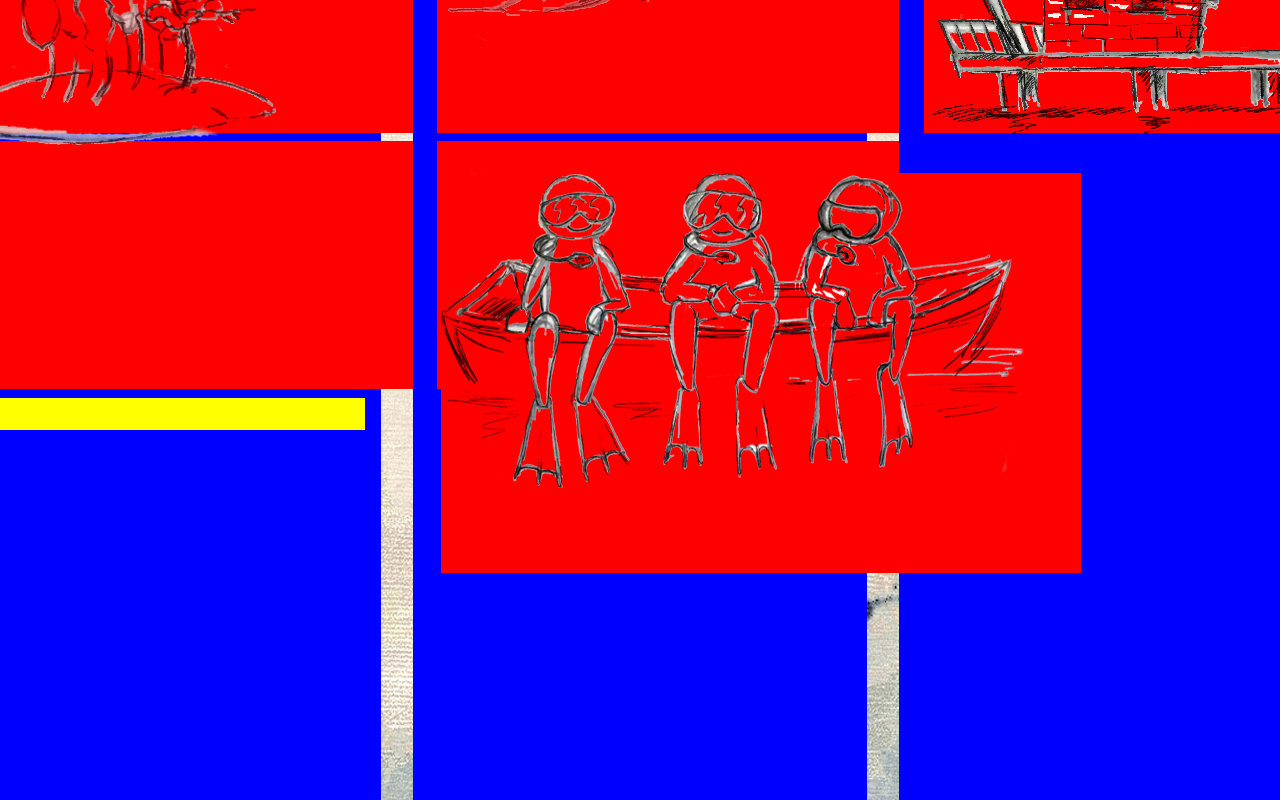
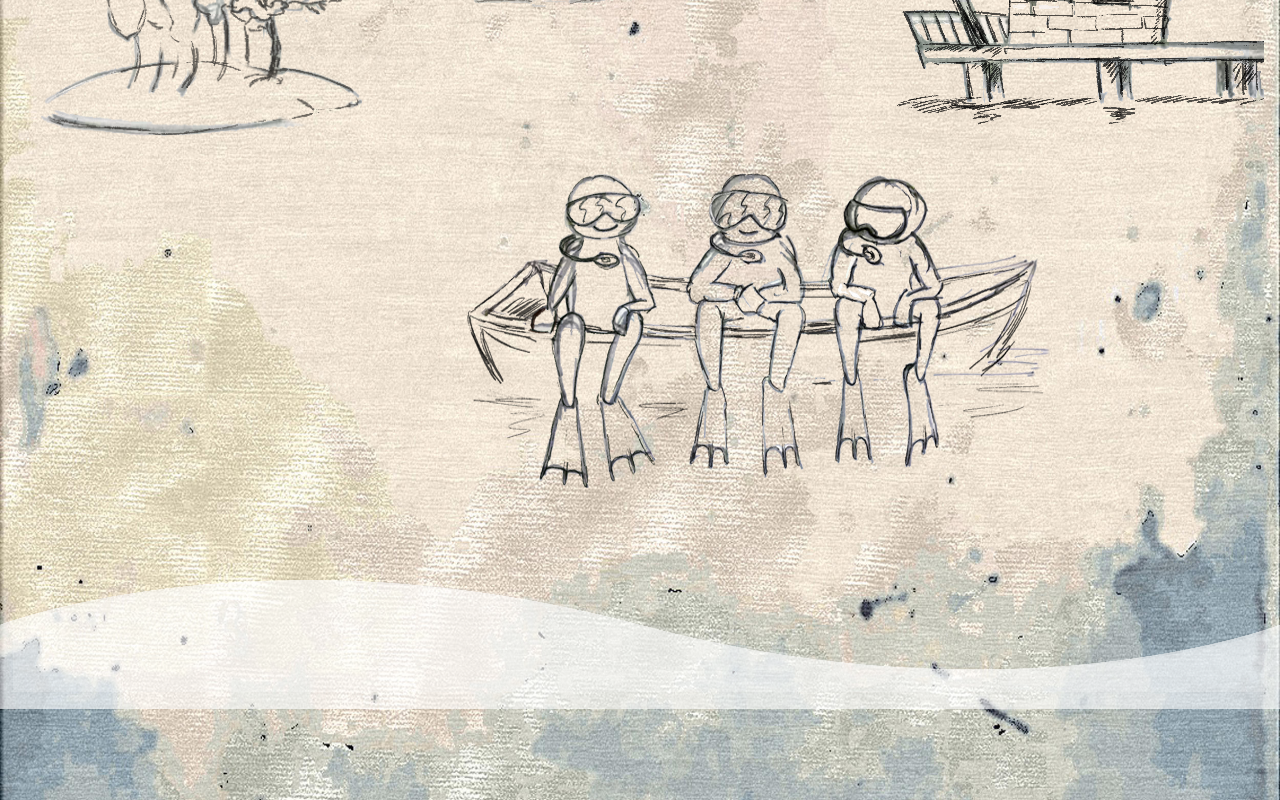
Before and after one commit to maikkinen/divers, a React (Create React App) app: page / in a window 1280 px wide. Shown: the part 380-1180 px from the top of the page. Built offline with nearby package versions, Linux system fonts and the light colour scheme.

Commit message:
Divers floating & waves MVP

```diff
--- a/src/animations/Waves.js
+++ b/src/animations/Waves.js
@@ -6,9 +6,9 @@ import styled, { keyframes } from 'styled-components'
 
 
 const waving1 = keyframes` {
-  0% { left: 0; }
-  50% { left: 200px; }
-  100% { left: 0; }
+  0% { left: -50px; }
+  50% { left: 20px; }
+  100% { left: -50px; }
 }`
 
 const waving2 = keyframes` {
@@ -18,11 +18,9 @@ const waving2 = keyframes` {
 }`
 
 const higher = keyframes` {
-  0% { top: 100px; }
-  50% {
-    top: 120px;
-  }
-  100% { top: 100px; }
+  0% { height: 13%; }
+  50% { height: 15%; }
+  100% { height: 13%; }
 }`
 
 const wavering = keyframes` {
@@ -33,27 +31,28 @@ const wavering = keyframes` {
 
 const OneWave = styled.div`
   width: 100%;
-  height: 100%;
-  opacity: 0.6;
-  margin: 0 auto;
-  background-image: url(${wave});
-  position: relative;
-  repeat: no-repeat;
-  animation: ${higher} 10s ease-in-out infinite;
-`
-
-const OneWave2 = styled.div`
-  width: 100%;
-  height: 150%;
+  height: 20%;
   opacity: 0.6;
   margin: 0 auto;
   background-image: url(${wave});
   position: absolute;
-  top: 1vh;
-  left: 0;
-  repeat: false;
+  left: 0px;
+  top: 120vh;
+  background-repeat: no-repeat;
+`
+
+const OneWave2 = styled.div`
+  width: 98%;
+  height: 13%;
+  opacity: 0.2;
+  margin: 0 auto;
+  background-image: url(${wave});
+  position: absolute;
+  left: 1%;
+  top: 120vh;
+  background-repeat: repeat-x;
   animation-delay: 3s;
-  animation: ${waving2} 20s linear infinite
+  animation: ${wavering} 5s ease-out infinite, ${higher} 10s linear infinite
 `
 const OneWave3 = styled.div`
   width: 100%;
@@ -64,7 +63,6 @@ const OneWave3 = styled.div`
   position: absolute;
   top: 1vh;
   left: 0;
-  repeat: false;
   animation-delay: 3s;
   animation: ${wavering} 10s linear infinite
 `
@@ -75,6 +73,7 @@ const Waves = () => {
   return (
     <div>
       <OneWave />
+      <OneWave2 />
     </div>
   )
 }
--- a/src/components/Grid.js
+++ b/src/components/Grid.js
@@ -19,7 +19,6 @@ const containerStyle = {
   padding: '0',
   width: '100%',
   minHeight: '100%',
-  //backgroundImage: `url(${watercolor})`,
   display: 'flex',
   alignItems: 'center',
   justifyContent: 'center',
@@ -34,9 +33,10 @@ const rowStyle = {
   width: '33%',
   height: '100%',
   borderRadius: '1em',
-  backgroundColor: 'blue',
   margin: '1em',
-  padding: '1em'
+  padding: '1em',
+  overflow: 'hidden',
+  //backgroundColor: 'blue',
 }
 
 const fullWidthRow = {
@@ -44,35 +44,25 @@ const fullWidthRow = {
   //position: 'relative',
   height: '1em',
   borderRadius: '0em',
-  backgroundColor: 'yellow',
   margin: '0em',
-  overflow: 'hidden'
-}
+  //backgroundColor: 'yellow',
 
-const waveRow = {
-  width: '100%',
-  //position: 'relative',
-  height: '1em',
-  borderRadius: '0em',
-  backgroundRepeat: 'no-repeat',
-  backgroundColor: 'yellow',
-  margin: '0em',
 }
 
 const gridDiversStyle = {
   width: '50%',
   height: '50%',
+  overflow: 'hidden',
   backgroundRepeat: 'no-repeat',
-  overflow: 'hidden',
-  backgroundColor: 'red',
+  //backgroundColor: 'red',
 }
 
 const gridElemStyle = {
   width: '30em',
   height: '15em',
-  backgroundColor: 'red',
   padding: '0.25em',
-  margin: '2%',
+  margin: '0.25em',
+  //backgroundColor: 'red',
 }
 
 const Grid = () => {
@@ -85,9 +75,9 @@ const Grid = () => {
           <ImageBox image={iland} style={{ opacity: '0.8', height: '80%' }} />
         </Col>
         <Col style={gridElemStyle}></Col>
-        <Col style={fullWidthRow}>Yolo</Col>
-        <Waves style={waveRow} />
-        <Col style={fullWidthRow}>Yolo</Col>
+        <Col style={fullWidthRow}></Col>
+        <Waves />
+        <Col style={fullWidthRow}></Col>
       </Row>
       <Row style={rowStyle}>
         <Col></Col>
```
Also changed, not shown: src/pics/wave.png.
